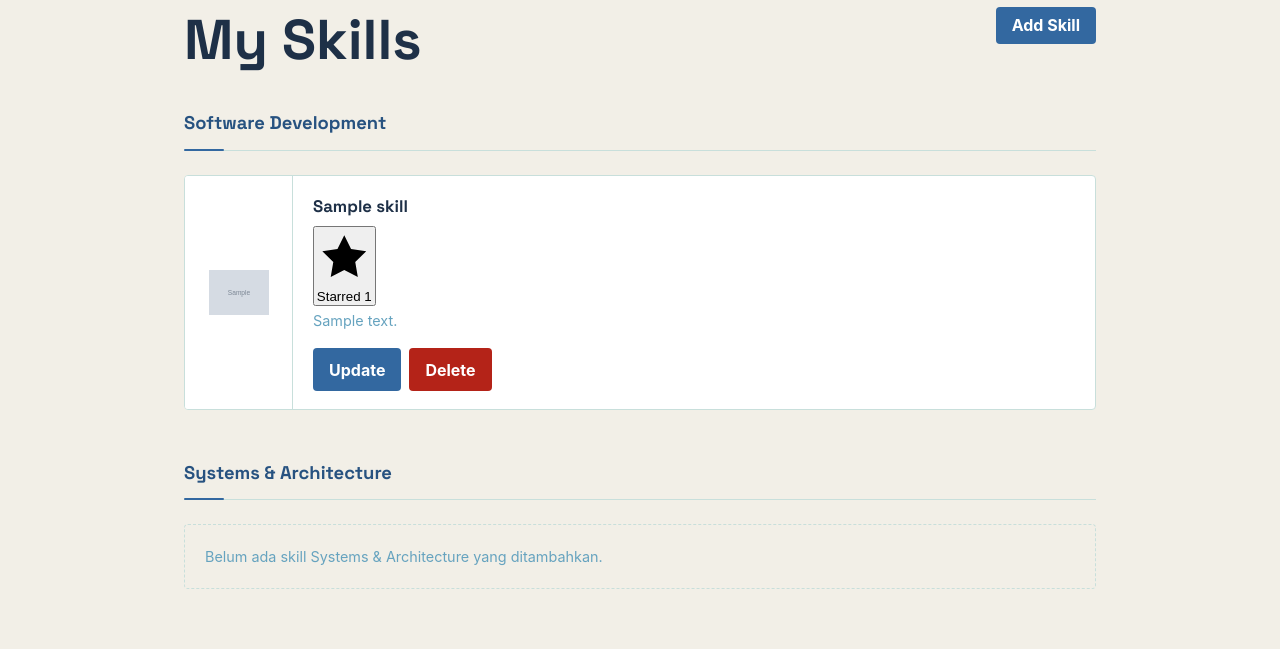
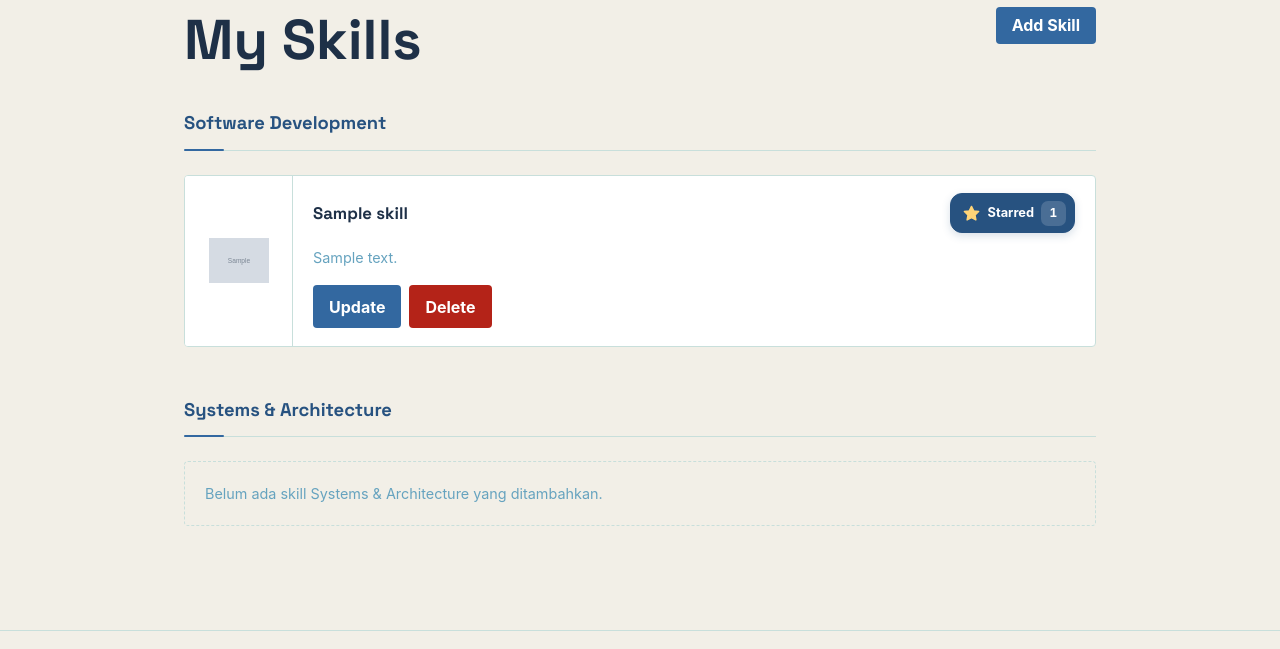
Before and after one commit to jhalimsaputra-cloud/myportofolio, a Django app: page /skills/ in a window 1280 px wide. Shown: the part 164-813 px from the top of the page. Run offline with Django 5.2, Linux system fonts and the light colour scheme; a user stored in the database is signed in; tables that the repository leaves empty hold one stand-in row (values such as "Sample post"); grey boxes marked "Sample" are stand-in pictures.

Commit message:
feat(Tugas4) Menambahkan CSS untuk tombol star yang baru

```diff
--- a/static/css/style.css
+++ b/static/css/style.css
@@ -1150,101 +1150,150 @@ h1, .brand {
     }
 }
 
-.star-form {
-    display: inline;
+.skill-card .skill-card-body {
+    align-self: stretch;
 }
 
-.button-star {
+.skill-card-heading {
+    display: flex;
+    align-items: center;
+    justify-content: space-between;
+    flex-wrap: wrap;
+    gap: 0.65rem;
+    margin-bottom: 0.8rem;
+}
+
+.skill-card-heading h4 {
+    flex: 1;
+    min-width: 0;
+    margin: 0;
+    overflow-wrap: anywhere;
+}
+
+.skill-card-heading .skill-star-form {
+    display: inline-flex;
+    flex: 0 0 auto;
+    margin: 0 0 0 auto;
+}
+
+/* Belum memberikan star */
+.skill-star-button {
+    appearance: none;
     display: inline-flex;
     align-items: center;
-    gap: 0.4rem;
-    background: var(--ink);
+    justify-content: center;
+    gap: 7px;
+
+    min-height: 40px;
+    padding: 6px 8px 6px 11px;
+
+    border: 1px solid #c8d9e9;
+    border-radius: 12px;
+    background: #edf4fa;
+    color: var(--accent-dark);
+
+    font: inherit;
+    font-size: 0.8rem;
+    font-weight: 700;
+    line-height: 1;
+    white-space: nowrap;
+    cursor: pointer;
+
+    box-shadow: 0 2px 4px rgba(30, 48, 71, 0.04);
+
+    transition:
+        background-color 180ms ease,
+        border-color 180ms ease,
+        box-shadow 180ms ease,
+        transform 180ms ease;
 }
 
-.button-star.is-starred {
-    background: var(--accent);
+.skill-star-icon {
+    width: 19px;
+    height: 19px;
+    flex: 0 0 19px;
+    fill: none;
+    stroke: currentColor;
+    stroke-width: 1.8;
+    stroke-linecap: round;
+    stroke-linejoin: round;
+
+    transition:
+        transform 220ms ease,
+        fill 180ms ease,
+        color 180ms ease;
 }
 
-.star-count {
-    padding: 0.05rem 0.4rem;
-    border-radius: 999px;
-    background: rgba(255, 255, 255, 0.25);
-    font-size: 0.8rem;
+.skill-star-total {
+    display: grid;
+    place-items: center;
+    min-width: 25px;
+    min-height: 25px;
+    padding: 0 6px;
+
+    border-radius: 7px;
+    background: rgba(51, 104, 160, 0.1);
+    color: inherit;
+    font-size: 0.75rem;
+    font-variant-numeric: tabular-nums;
 }
 
-.star-form {
-    display: inline-flex;
-    margin: 0;
+/* Sudah memberikan star */
+.skill-star-button.is-starred {
+    background: var(--accent-dark);
+    border-color: var(--accent-dark);
+    color: white;
+    box-shadow: 0 3px 8px rgba(39, 82, 128, 0.18);
 }
 
-.skill-actions .button.button-star-skill {
-    display: inline-flex;
-    align-items: center;
-    justify-content: space-between;
-    gap: 0.45rem;
-    min-width: 94px;
-    min-height: 43px;
-    padding: 4px 5px 4px 13px;
-    border: 2px solid var(--accent-dark);
-    border-radius: 999px;
-    background: var(--accent-dark);
-    color: white;
-    box-shadow: 0 2px 5px rgba(30, 48, 71, 0.15);
-    transition: transform 0.2s ease, box-shadow 0.2s ease;
+.skill-star-button.is-starred .skill-star-icon {
+    color: #ffd477;
+    fill: currentColor;
 }
 
-.star-count-skill {
-    font-size: 0.95rem;
-    font-weight: 700;
-    line-height: 1;
+.skill-star-button.is-starred .skill-star-total {
+    background: rgba(255, 255, 255, 0.16);
 }
 
-.star-icon-skill {
-    display: grid;
-    place-items: center;
-    width: 31px;
-    height: 31px;
-    flex: 0 0 31px;
-    border-radius: 50%;
-    background: var(--paper);
-    color: var(--accent-dark);
-    font-size: 1.25rem;
-    line-height: 1;
-    transition: transform 0.2s ease;
+/* Hover pada perangkat yang memiliki pointer */
+@media (hover: hover) {
+    .skill-star-button:hover {
+        background: #e1edf7;
+        border-color: var(--accent);
+        box-shadow: 0 5px 12px rgba(39, 82, 128, 0.15);
+        transform: translateY(-2px);
+    }
+
+    .skill-star-button.is-starred:hover {
+        background: var(--accent);
+    }
+
+    .skill-star-button:hover .skill-star-icon {
+        transform: rotate(-12deg) scale(1.12);
+    }
 }
 
-.skill-actions .button.button-star-skill:hover {
-    opacity: 1;
-    transform: translateY(-2px);
-    box-shadow: 0 5px 12px rgba(30, 48, 71, 0.22);
+/* Efek saat ditekan dan navigasi keyboard */
+.skill-star-button:active {
+    transform: scale(0.96);
+    box-shadow: none;
 }
 
-.button-star-skill:hover .star-icon-skill {
-    transform: rotate(-15deg) scale(1.08);
-}
-
-.skill-actions .button.button-star-skill:active {
-    transform: translateY(0);
-}
-
-.skill-actions .button.button-star-skill:focus-visible {
+.skill-star-button:focus-visible {
     outline: 3px solid var(--accent);
     outline-offset: 3px;
 }
 
-.skill-actions .button.button-star-skill.is-starred {
-    background: var(--accent);
-    border-color: var(--accent);
-}
-
+/* Mengikuti preferensi pengurangan animasi */
 @media (prefers-reduced-motion: reduce) {
-    .skill-actions .button.button-star-skill,
-    .star-icon-skill {
+    .skill-star-button,
+    .skill-star-icon {
         transition: none;
     }
 
-    .skill-actions .button.button-star-skill:hover,
-    .button-star-skill:hover .star-icon-skill {
+    .skill-star-button:hover,
+    .skill-star-button:active,
+    .skill-star-button:hover .skill-star-icon {
         transform: none;
     }
 }
```
